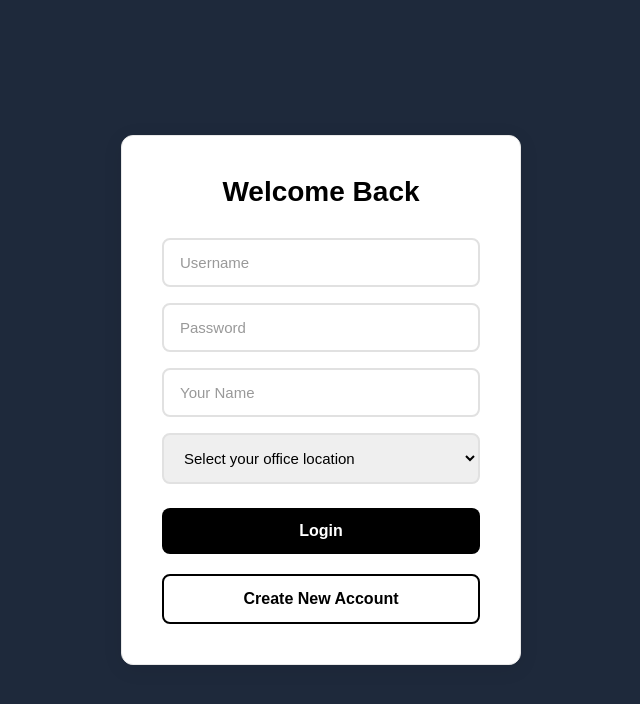
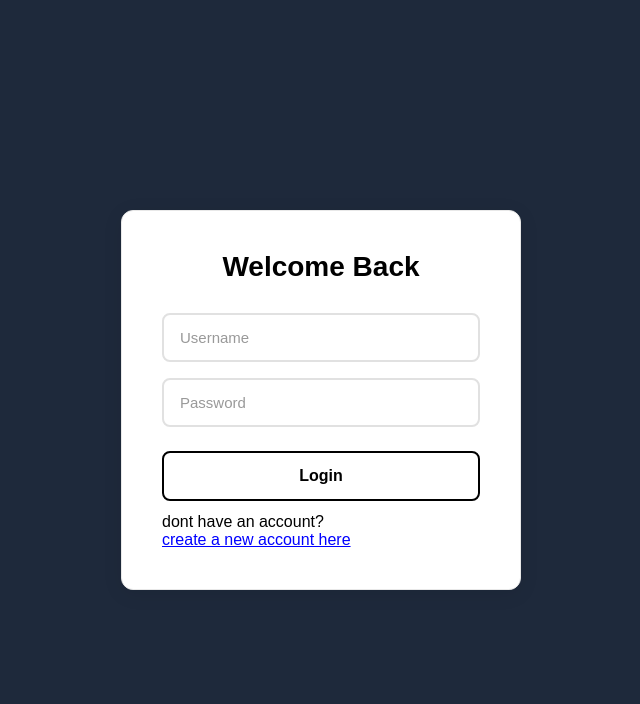
Before and after one commit to EthanDCR/rm-counter, a Next.js app: page /login in a window 1280 px wide. Shown: the top 704 px of the page, without its empty margins (319-959 px from the left). Built offline with nearby package versions, Linux system fonts and the light colour scheme.

Commit message:
added seperate component renders for login and create new account

```diff
--- a/app/login/login.module.css
+++ b/app/login/login.module.css
@@ -94,4 +94,20 @@
   outline: none;
 }
 
-.dropDown option {}
+
+.accountType {
+  color: black;
+}
+
+.accountTypeLink {
+  color: blue;
+  text-decoration: underline;
+  cursor: pointer;
+}
+
+
+.accountTypeLink:hover {
+  color: blue;
+  opacity: 80%;
+  text-decoration: underline;
+}
--- a/app/login/page.js
+++ b/app/login/page.js
@@ -16,6 +16,8 @@ export default function login() {
   const [office, setOffice] = useState(null);
   const [notFound, setNotFound] = useState(false);
   const [enterAllFields, setEnterAllFields] = useState(false);
+  const [loginType, setLoginType] = useState('login');
+
 
 
   const router = useRouter();
@@ -73,11 +75,30 @@ export default function login() {
     router.push('/');
   }
 
+
+  if (loginType === 'login') {
     return (
       <>
         <div className={styles.page}>
           <div className={styles.loginContainer}>
             <h2>Welcome Back</h2>
+            <input placeholder="Username" type="text" onChange={(e) => setUsername(e.target.value)} />
+            <input placeholder="Password" type="password" onChange={(e) => setPassword(e.target.value)} />
+            <button onClick={() => handleLogin()}>Login</button>
+            <p className={styles.accountType}>dont have an account?</p>
+            <p onClick={() => setLoginType('createNewAccount')} className={styles.accountTypeLink}>create a new account here</p>
+            {notFound && <p className={styles.notFound}> USER NOT FOUND </p>}
+            {enterAllFields && <p className={styles.notFound}>ENTER ALL FIELDS</p>}
+          </div>
+        </div>
+      </>
+    )
+  } else if (loginType === 'createNewAccount') {
+    return (
+      <>
+        <div className={styles.page}>
+          <div className={styles.loginContainer}>
+            <h2>Create a new account</h2>
             <input placeholder="Username" type="text" onChange={(e) => setUsername(e.target.value)} />
             <input placeholder="Password" type="password" onChange={(e) => setPassword(e.target.value)} />
             <input placeholder="Your Name" type="text" onChange={(e) => setName(e.target.value)} />
@@ -92,12 +113,20 @@ export default function login() {
             </select>
 
 
-          <button onClick={() => handleLogin()}>Login</button>
-          <button onClick={() => createNewUser()}>Create New Account</button>
+            <button onClick={() => createNewUser()}>Create Account</button>
+            <p className={styles.accountType}>already have an account?</p>
+            <p onClick={() => setLoginType('login')} className={styles.accountTypeLink}>sign in here</p>
+
+
+
             {notFound && <p className={styles.notFound}> USER NOT FOUND </p>}
             {enterAllFields && <p className={styles.notFound}>ENTER ALL FIELDS</p>}
           </div>
         </div>
       </>
     )
+
+
+
   }
+}
```
Also changed, not shown: 1 other file (tests, documents, lock files or other folders). Lines whose indentation alone changed are shown as unchanged.
